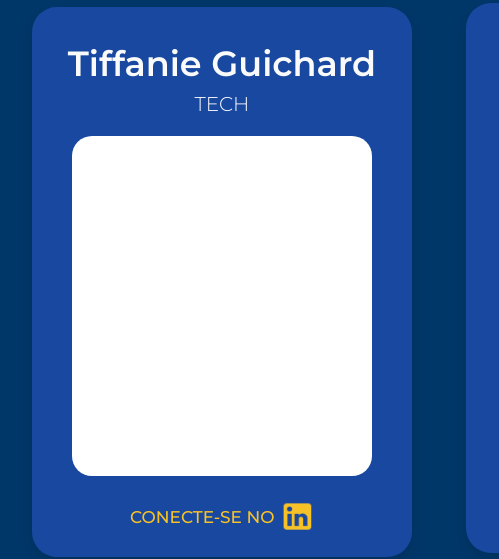
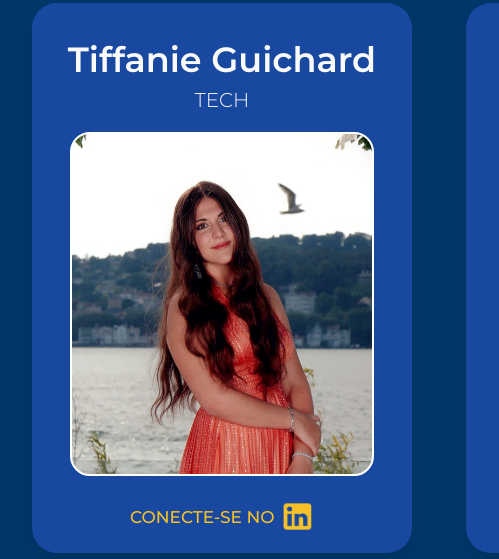
Before and after one commit to BrasaBerkeley/BrasaWebsite, a plain HTML site: page em-portugues/membros-port.html in a window 1280 px wide. Shown: the part 7109-7668 px from the top of the page, 201-700 px from the left. Drawn offline with Linux system fonts and the light colour scheme.

Commit message:
added member pictures

```diff
--- a/em-portugues/membros-port.html
+++ b/em-portugues/membros-port.html
@@ -232,7 +232,7 @@
             <div class="card">
                 <div class="card-name">Tiffanie Guichard</div>
                 <div class="card-title">TECH</div>
-                <div class="placeholder"></div>
+                <img class="card-photo" src="../imagens/fotos-individuais/tiff.png">
                 <div class="connect-button">
                     <a class="connect-text" href="https://www.linkedin.com/in/tiffanie-guichard-742735285/">CONECTE-SE NO </a>
                     <a href="https://www.linkedin.com/in/tiffanie-guichard-742735285/"><img class="connect-logo" src="../imagens/linkedin-amarelo.png"></a>
```
Also changed, not shown: membros.html (+1 -1 lines), imagens/fotos-individuais/tiff.png (added), 1 other file.
